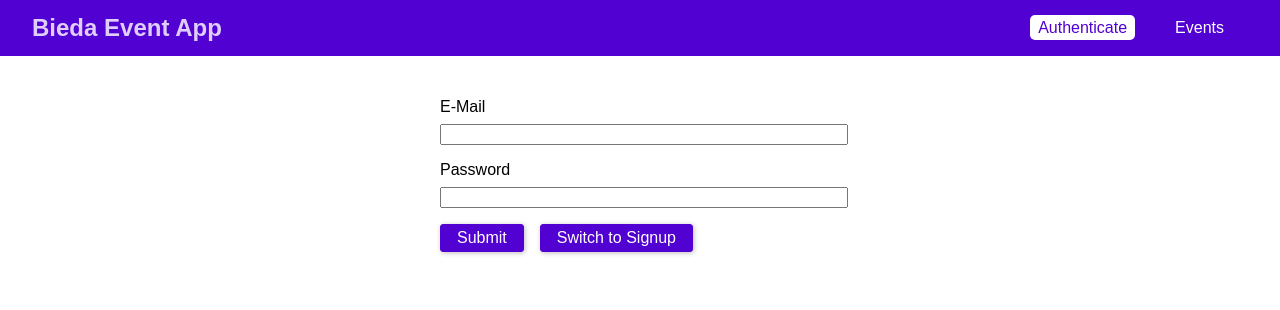
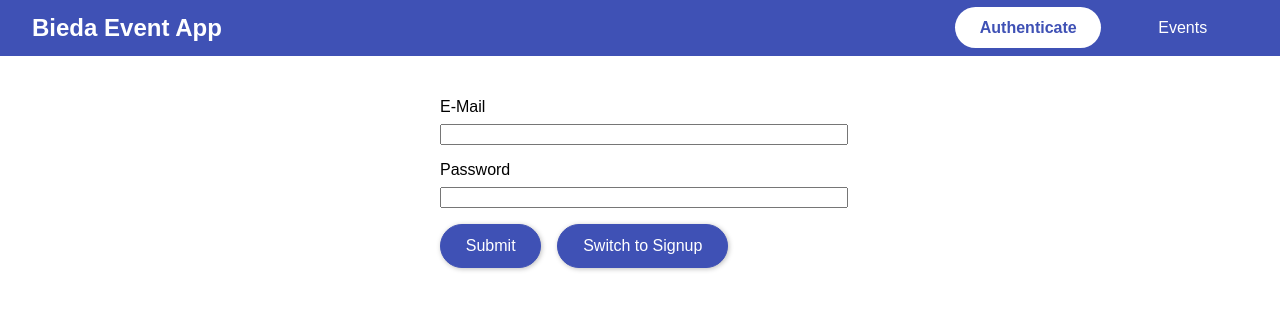
Before and after one commit to damcyk96/graphql-react-event-booking, a React (Create React App) app in the folder frontend/: page /auth in a window 1280 px wide. Shown: the top 310 px of the page. Built offline with nearby package versions, Linux system fonts and the light colour scheme.

Commit message:
some styles

```diff
--- a/frontend/package.json
+++ b/frontend/package.json
@@ -3,6 +3,7 @@
   "version": "0.1.0",
   "private": true,
   "dependencies": {
+    "@material-ui/core": "^4.9.4",
     "@testing-library/jest-dom": "^4.2.4",
     "@testing-library/react": "^9.3.2",
     "@testing-library/user-event": "^7.1.2",
--- a/frontend/src/components/Modal/Modal.css
+++ b/frontend/src/components/Modal/Modal.css
@@ -9,7 +9,7 @@
 
 .modal__header {
   padding: 1rem;
-  background: #5101d1;
+  background: #3f51b5;
   color: white;
 }
 
--- a/frontend/src/components/Navigation/MainNavigation.css
+++ b/frontend/src/components/Navigation/MainNavigation.css
@@ -4,7 +4,7 @@
   top: 0;
   width: 100%;
   height: 3.5rem;
-  background: #5101d1;
+  background: #3f51b5;
   padding: 0 2rem;
   display: flex;
   align-items: center;
@@ -15,7 +15,7 @@
 .main-navigation__logo h1 {
   margin: 0;
   font-size: 1.5rem;
-  color: #dfcefc;
+  color: #ffffff;
 }
 
 .main-navigation__items {
@@ -38,7 +38,7 @@
 .main-navigation__items button {
   text-decoration: none;
   color: white;
-  padding: 0.25rem 0.5rem;
+  padding: 0.75rem 1.55rem;
   border: none;
   font: inherit;
   background: transparent;
@@ -53,6 +53,7 @@
 .main-navigation__items button:hover,
 .main-navigation__items button:active {
   background: #ffffff;
-  color: #5101d1;
-  border-radius: 5px;
+  color: #3f51b5;
+  border-radius: 25px;
+  font-weight: bold;
 }
--- a/frontend/src/index.css
+++ b/frontend/src/index.css
@@ -21,12 +21,13 @@ body {
 
 .form-actions button,
 .btn {
-  background: #5101d1;
+  background: #3f51b5;
   font: inherit;
-  border: 1px solid #5101d1;
+  border: 1px solid #3f51b5;
   border-radius: 3px;
-  padding: 0.25rem 1rem;
+  padding: 0.75rem 1.55rem;
   margin-right: 1rem;
+  border-radius: 25px;
   box-shadow: 1px 1px 5px rgba(0, 0, 0, 0.26);
   color: white;
   cursor: pointer;
@@ -36,6 +37,6 @@ body {
 .form-actions button:active,
 .btn:hover,
 .btn:active {
-  background: #6219d6;
-  border-color: #6219d6;
+  background: #195084;
+  border-color: #195084;
 }
--- a/frontend/src/pages/Events.css
+++ b/frontend/src/pages/Events.css
@@ -1,6 +1,6 @@
 .events-control {
   text-align: center;
-  border: 1px solid #5101d1;
+  border: 1px solid #3f51b5;
   padding: 1rem;
   margin: 2rem auto;
   width: 30rem;
@@ -19,5 +19,5 @@
 .events__list-item {
   margin: 1rem 0;
   padding: 1rem;
-  border: 1px solid #5101d1;
+  border: 1px solid #3f51b5;
 }
```
Also changed, not shown: 1 other file (tests, documents, lock files or other folders).
